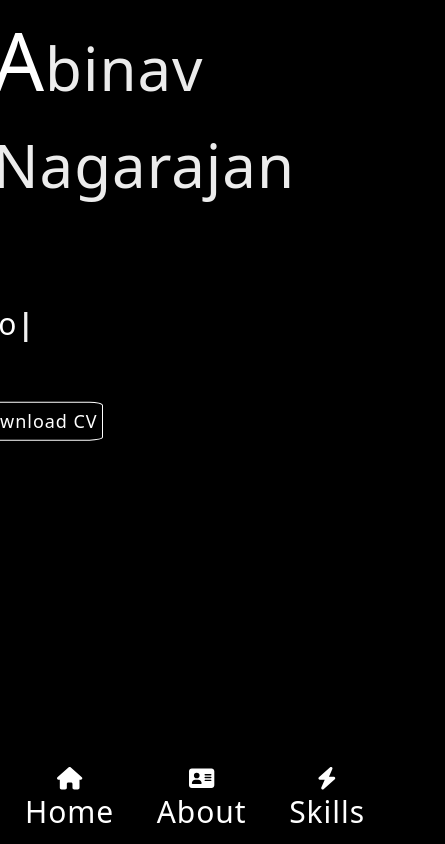
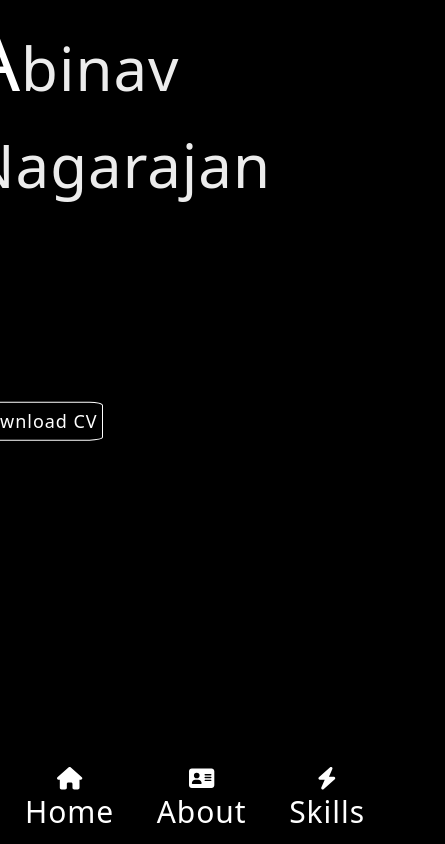
Before and after one commit to NAbinav/Abinav, a Next.js app: page / in a window 390 px wide. Shown: the top 844 px of the page, 445 px wide, since content can reach past the window. Built offline with nearby package versions, Linux system fonts and the light colour scheme.

Commit message:
responsive

```diff
--- a/src/app/globals.css
+++ b/src/app/globals.css
@@ -26,9 +26,10 @@ body {
   font-size: 30px;
   font-weight: 100;
   height: 100dvh;
+  overflow-x: auto;
 
 }
-#about{
+#home,#about{
   height: 150dvh;
 }
 
--- a/src/app/home.tsx
+++ b/src/app/home.tsx
@@ -56,7 +56,7 @@ const Home = () => {
     <>
       <div className="h-screen flex flex-col">
         <div className="">
-          <p id="name" className="translate-x-6">
+          <p id="name" className="">
             <span id="a">A</span>binav <br />
             Nagarajan
           </p>
```
